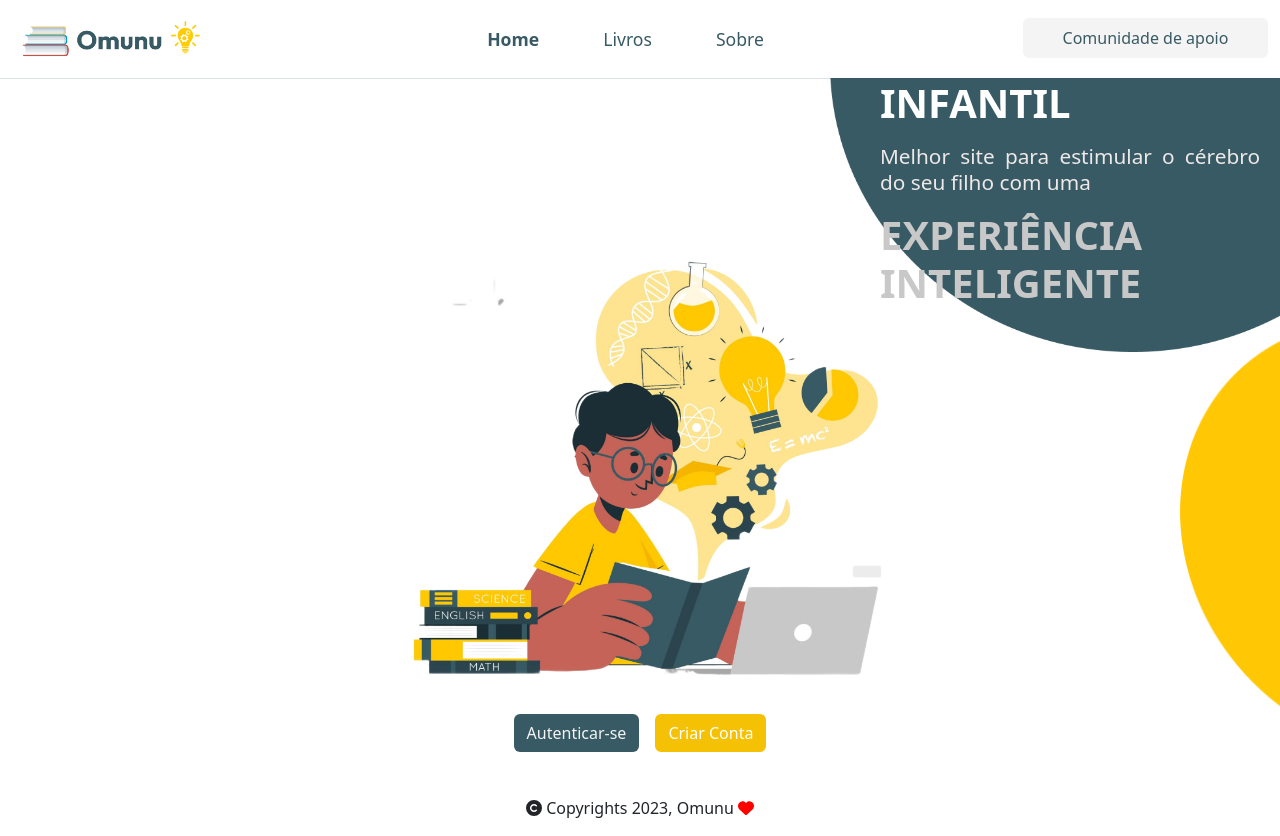
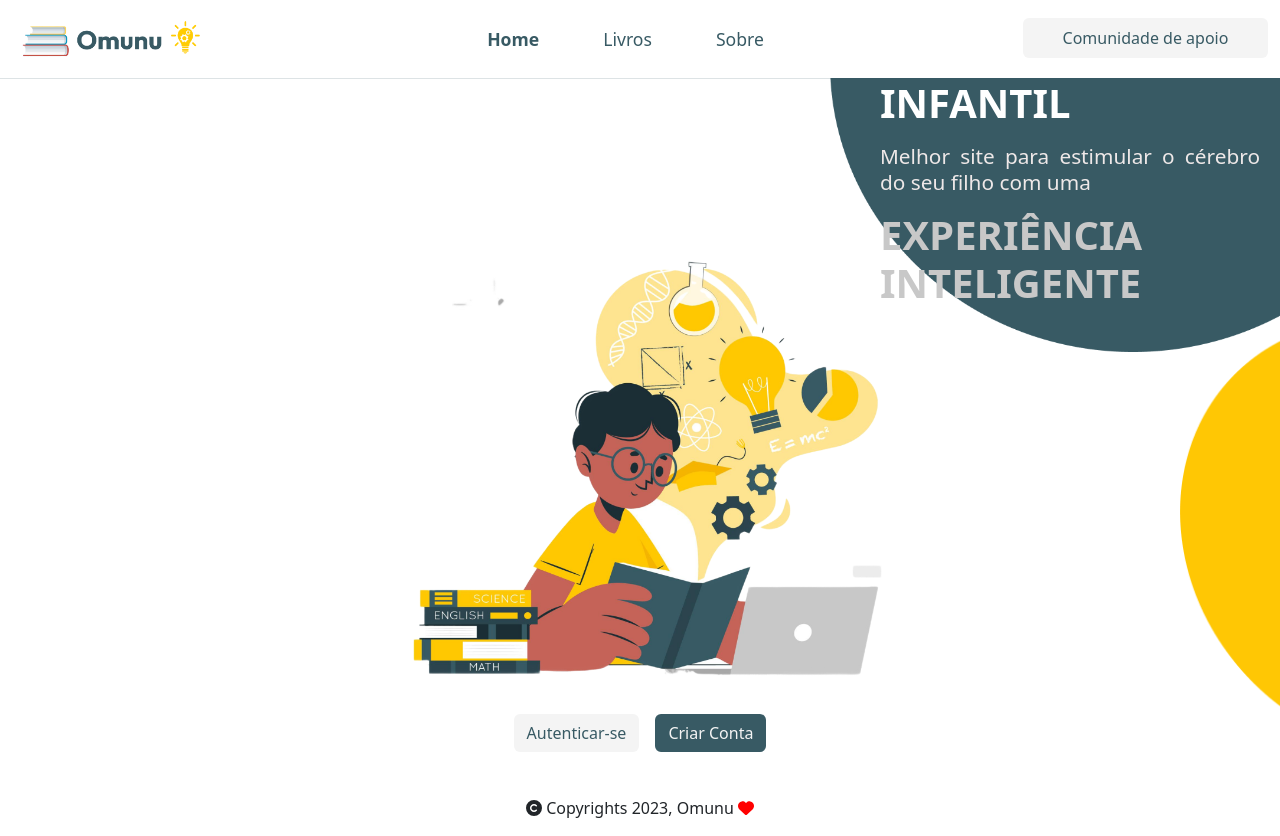
Before and after one commit to joelmarcolino/OMUNU2023, a Next.js app: page / in a window 1280 px wide. Built offline with nearby package versions, Linux system fonts and the light colour scheme.

Commit message:
Homepage fixed

```diff
--- a/src/pages/Homepage/Home.page.style.tsx
+++ b/src/pages/Homepage/Home.page.style.tsx
@@ -11,6 +11,7 @@ export const Description = styled.div`
   justify-content: center;
   display: flex;
   margin-bottom: 20px;
+
   .content {
     position: absolute;
     bottom: 0;
--- a/src/pages/Homepage/Home.page.tsx
+++ b/src/pages/Homepage/Home.page.tsx
@@ -1,18 +1,15 @@
 import {
   faCopyright,
   faHeart,
-  faSearch,
 } from "@fortawesome/free-solid-svg-icons";
 import { FontAwesomeIcon } from "@fortawesome/react-fontawesome";
 import React from "react";
 import {
-  BtnDefaultComponent,
   BtnPrimaryComponent,
   BtnSecondaryComponent,
   BtnWarmComponent,
   CircleComponent,
   HomeNavbarComponent,
-  MyImageComponent,
 } from "../../components/Components";
 import { Description } from "./Home.page.style";
 
@@ -41,12 +38,12 @@ export default function HomePage() {
       <div className="container">
         <Description className="col-md-12 col-sm-12">
           <div className="content ">
-            <BtnPrimaryComponent
+            <BtnSecondaryComponent
               desc={"Autenticar-se"}
               _className={""}
               icon={""}
             />
-            <BtnWarmComponent desc={"Criar Conta"} _className={"ms-3"} />
+            <BtnPrimaryComponent desc={"Criar Conta"} _className={"ms-3"} />
           </div>
         </Description>
       </div>
```
